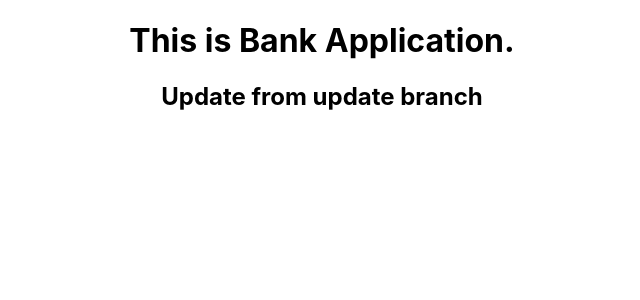
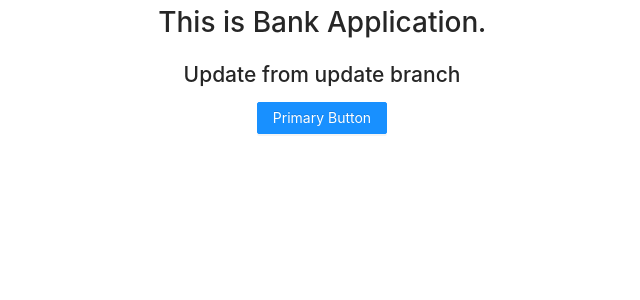
Before and after one commit to sanket7877/BankApp, a React (Create React App) app: page / in a window 1280 px wide. Shown: the top 300 px of the page, without its empty margins (318-958 px from the left). Built offline with nearby package versions, Linux system fonts and the light colour scheme.

Commit message:
add antd

```diff
--- a/package.json
+++ b/package.json
@@ -6,7 +6,7 @@
     "@testing-library/jest-dom": "^5.16.2",
     "@testing-library/react": "^12.1.4",
     "@testing-library/user-event": "^13.5.0",
-    "antd": "^4.19.2",
+    "antd": "^4.19.3",
     "react": "^17.0.2",
     "react-dom": "^17.0.2",
     "react-router-dom": "^6.2.2",
--- a/src/App.js
+++ b/src/App.js
@@ -1,11 +1,13 @@
 import logo from './logo.svg';
 import './App.css';
+import { Button } from 'antd';
 import SignUpForm from './signup/signupform';
 
 function App() {
   return (
     <div className="App">
       <SignUpForm/>
+      <Button type="primary">Primary Button</Button>
     </div>
   );
 }
--- a/src/index.js
+++ b/src/index.js
@@ -3,6 +3,7 @@
 import './index.css';
 import App from './App';
 import reportWebVitals from './reportWebVitals';
+import 'antd/dist/antd.css';
 
 ReactDOM.render(
   <React.StrictMode>
```
Also changed, not shown: 1 other file (tests, documents, lock files or other folders).
